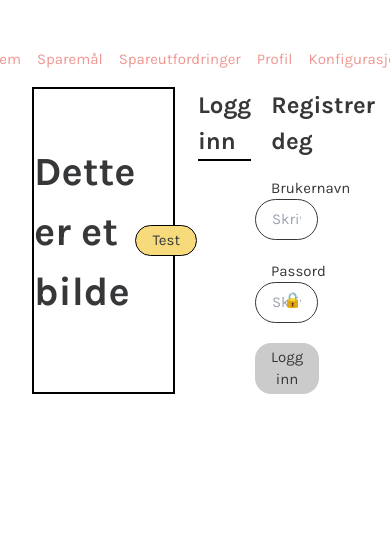
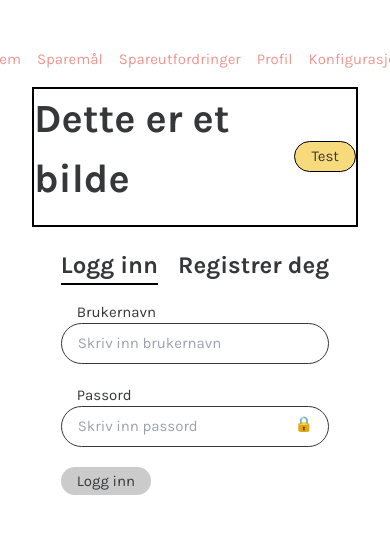
Before and after one commit to haruixu/SpareStiFrontend, a Vue app: page /login in a window 390 px wide. Shown: the top 534 px of the page. Built offline with nearby package versions, Linux system fonts and the light colour scheme.

Commit message:
fix(style): login/register are mobile friendly

```diff
--- a/src/components/FormLogin.vue
+++ b/src/components/FormLogin.vue
@@ -26,7 +26,7 @@ watch(
 </script>
 
 <template>
-    <div class="flex flex-col justify-center gap-5 mx-10">
+    <div class="flex flex-col justify-center gap-5 w-full">
         <div class="flex flex-col">
             <p class="mx-4">Brukernavn</p>
             <input
--- a/src/components/FormRegister.vue
+++ b/src/components/FormRegister.vue
@@ -26,7 +26,7 @@ watch(
 </script>
 
 <template>
-    <div class="flex flex-col justify-center gap-5 mx-10">
+    <div class="flex flex-col justify-center gap-5 w-full">
         <div class="flex flex-col">
             <p class="mx-4">Brukernavn</p>
             <input
@@ -63,3 +63,5 @@ watch(
         </div>
     </div>
 </template>
+
+<style scoped></style>
--- a/src/views/RegisterLoginView.vue
+++ b/src/views/RegisterLoginView.vue
@@ -7,7 +7,7 @@ const isLogin = ref<boolean>(true)
 </script>
 
 <template>
-    <div class="grid grid-cols-2 gap-10">
+    <div class="flex flex-col items-center gap-5 justify-center sm:flex-row">
         <div class="border-2 border-black flex items-center">
             <h1>Dette er et bilde</h1>
             <button class="border border-black">Test</button>
```
